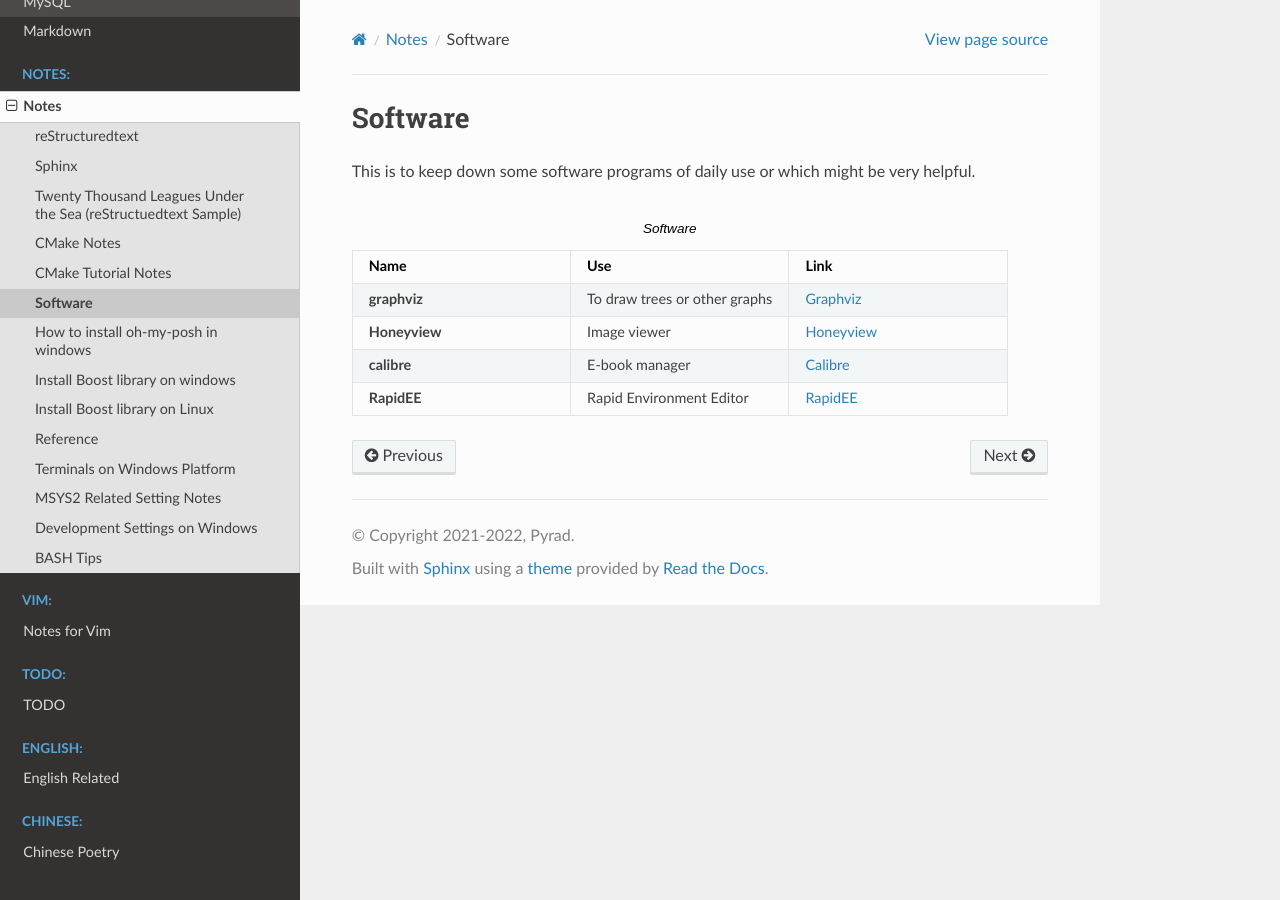
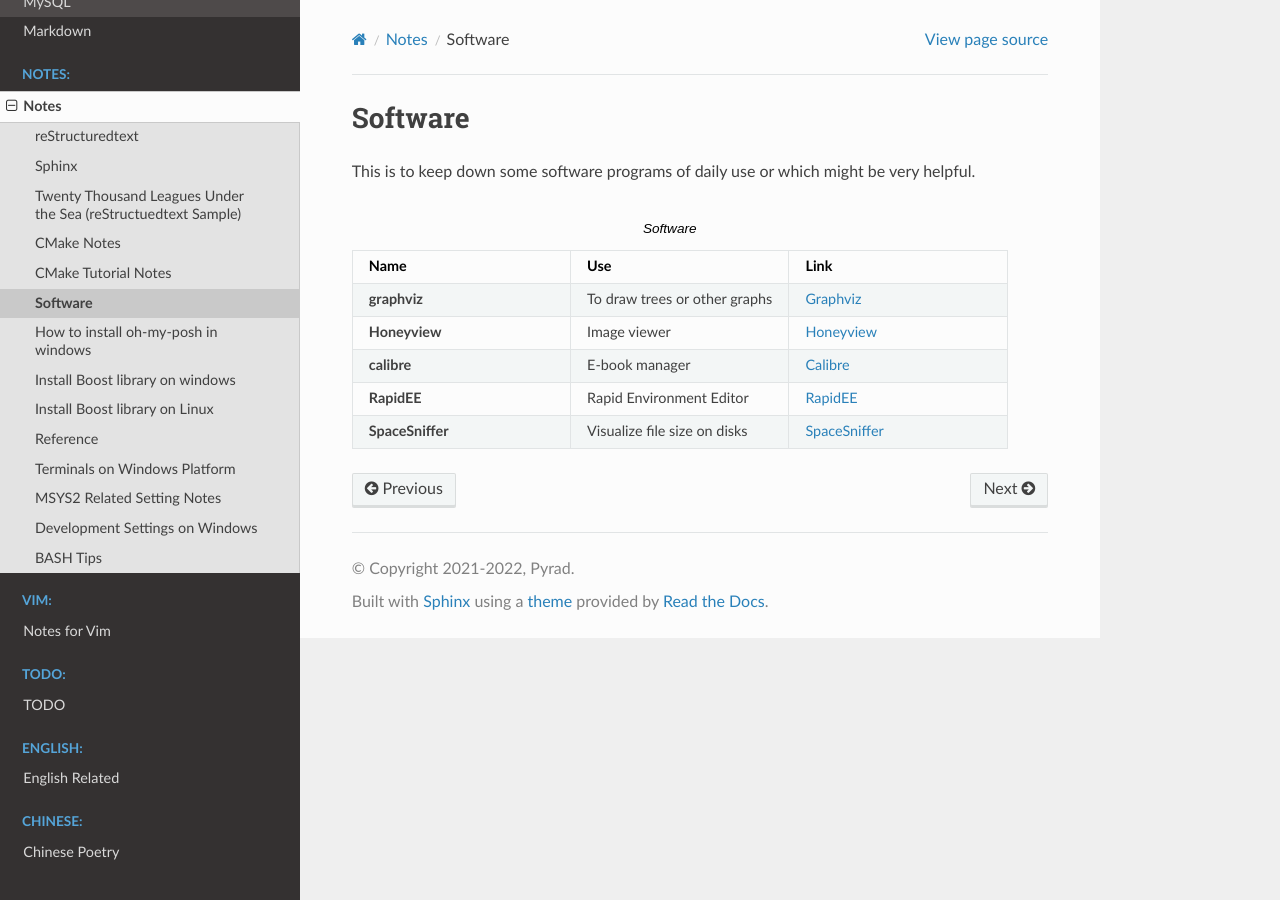
Before and after one commit to Pyrad/pyradnotes, a Sphinx documentation site: the page built from source/Notes/software.rst, in a window 1280 px wide. Built offline with Sphinx 7.4.7 and the Read the Docs theme 2.0.0, drawn with Linux system fonts in a browser that asks for light colours.

Commit message:
SpaceSniffer tool

```diff
--- a/source/Notes/software.rst
+++ b/source/Notes/software.rst
@@ -23,3 +23,6 @@
     * - **RapidEE**
       - Rapid Environment Editor
       - `RapidEE <https://www.rapidee.com/en/about>`_
+    * - **SpaceSniffer**
+      - Visualize file size on disks
+      - `SpaceSniffer <http://www.uderzo.it/main_products/space_sniffer/>`_
```
